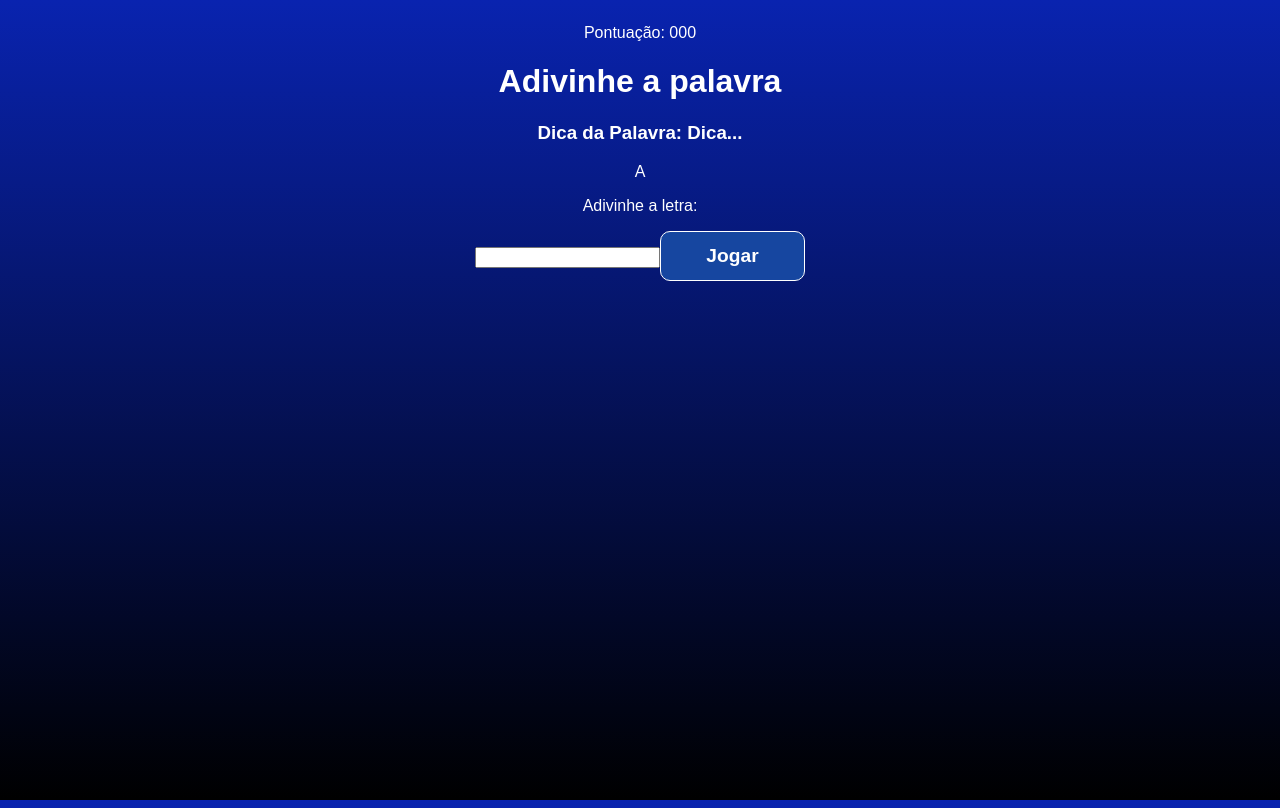
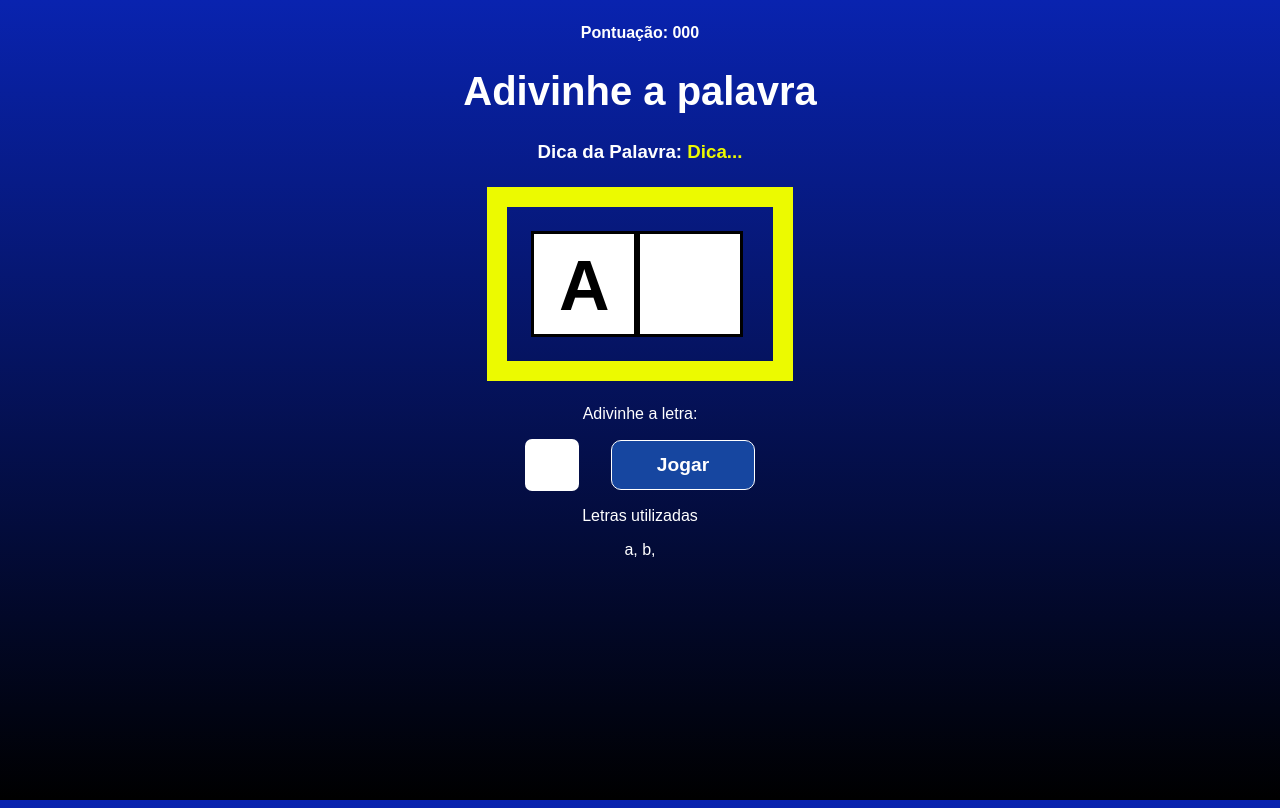
Before and after one commit to jbcodex/reactjs, a React (Vite) app in the folder secret_word_app/: page / in a window 1280 px wide. Both pictures are taken after a click on the button "Começar jogo". Built offline with nearby package versions, Linux system fonts and the light colour scheme.

Commit message:
Interface GAME concluída

```diff
--- a/secret_word_app/src/components/Game.css
+++ b/secret_word_app/src/components/Game.css
@@ -0,0 +1,54 @@
+.game h1{
+    font-size: 2.5em;
+}
+
+.points span{
+    font-weight: bold;
+}
+
+.tip span {
+    color: #ecfa00;
+}
+
+.wordContainer{
+    margin:1.5em;
+    padding: 1.5em;
+    border:20px solid #ecfa00;
+    display: flex;
+}
+
+.letter, .blankSquare{
+    font-size: 70px;
+    line-height: 1.5;
+    border: 3px solid #000;
+    height: 100px;
+    width: 100px;
+    text-transform: uppercase;
+    background-color: #fff;
+    color: #000;
+    font-weight: bold;
+
+}
+
+.letterContanier p{
+    margin-bottom: 1.2em;
+}
+
+.letterContainer form{
+    display: flex;
+    align-items: center;
+    justify-content: center;
+}
+
+.letterContainer input{
+    height: 50px;
+    width: 50px;
+    font-size: 2em;
+    text-align: center;
+    margin-right: 1em;
+    border-radius: 7px;
+    border: 0;
+    outline: none;
+    text-transform: uppercase;
+
+}
--- a/secret_word_app/src/components/Game.jsx
+++ b/secret_word_app/src/components/Game.jsx
@@ -22,6 +22,11 @@
         <button>Jogar</button>
       </form>
     </div>
+    <div className="wrongLettersContainer">
+      <p>Letras utilizadas</p>
+      <span>a, </span>
+      <span>b, </span>
+    </div>
    </div>
   )
 }
```
